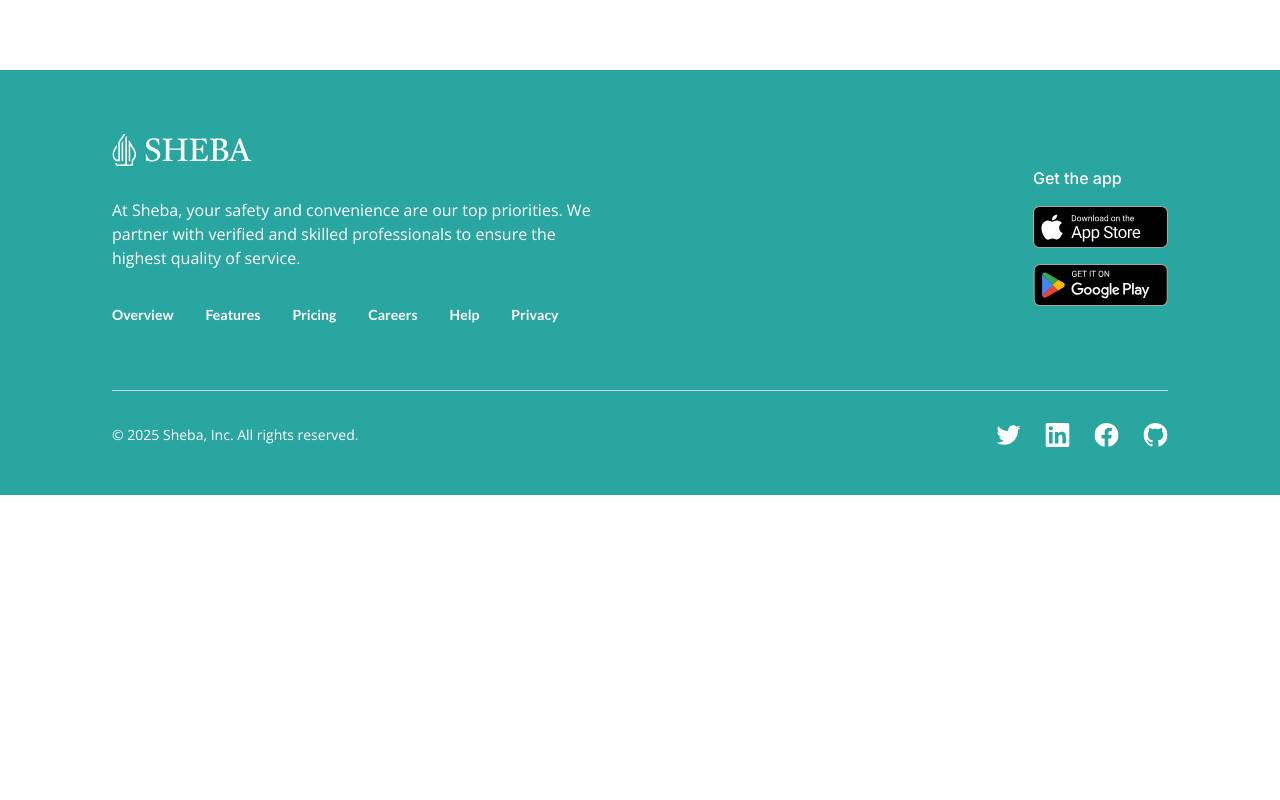
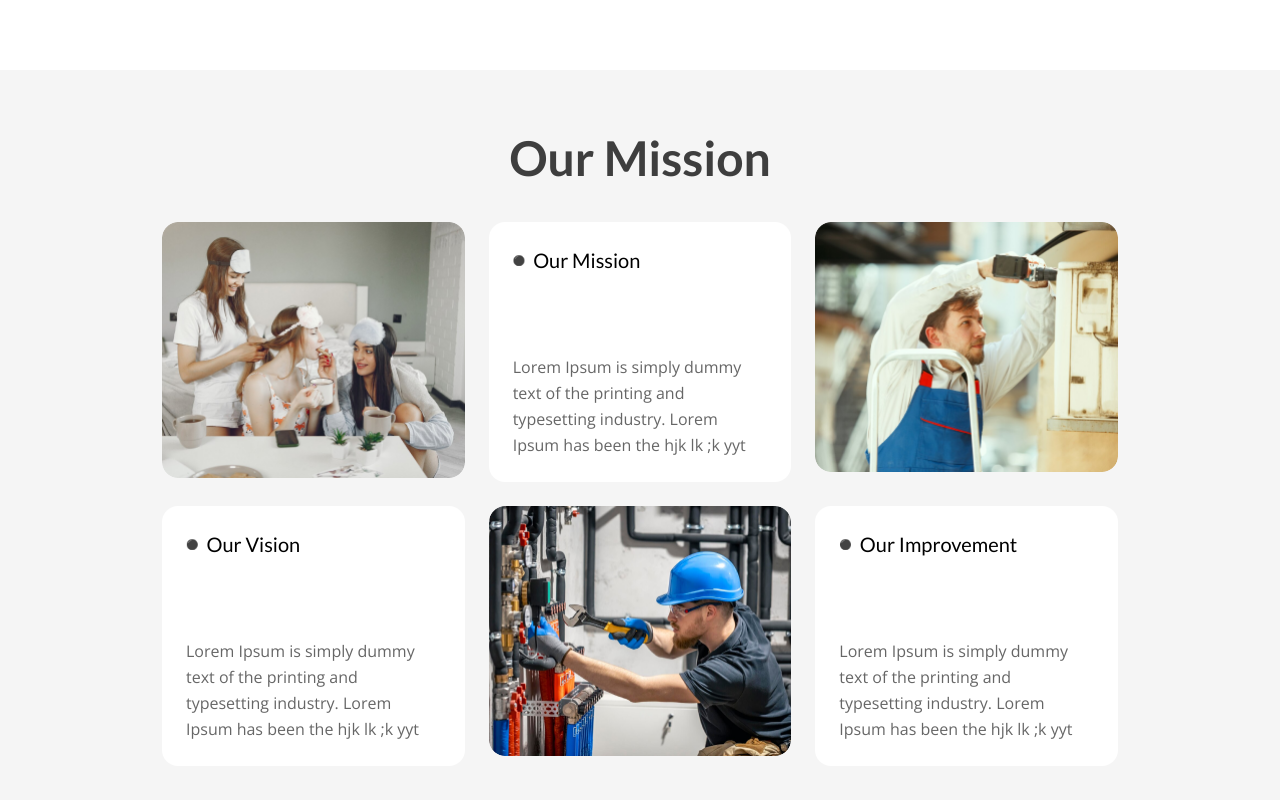
Before and after one commit to Biplob17h/AdhunikBD_NEXT, a Next.js app: page /about-us in a window 1280 px wide. Shown: the part 940-1740 px from the top of the page. Before the commit the page ends 1435 px from the top, so only its background shows below. Built offline with nearby package versions, Linux system fonts and the light colour scheme.

Commit message:
refactor AboutUsPage; add OurMissionSection for enhanced content presentation

```diff
--- a/src/app/about-us/page.jsx
+++ b/src/app/about-us/page.jsx
@@ -1,3 +1,4 @@
+import OurMissionSection from "@/components/screens/about/mission";
 import WhyShebaSection from "@/components/screens/about/why-sheba";
 import HeaderSection from "@/components/shared/header";
 
@@ -6,6 +7,7 @@ const AboutUsPage = () => {
     <>
       <HeaderSection title="About Us" links={["Home", "About Us"]} />
       <WhyShebaSection />
+      <OurMissionSection />
     </>
   );
 };
--- /dev/null
+++ b/src/components/screens/about/mission.jsx
@@ -0,0 +1,68 @@
+const OurMissionSection = () => {
+  return (
+    <section className="mb-16 bg-secondary py-8 xl:py-16">
+      <div className="container_fluid">
+        <div className="text-center">
+          <h2 className="text-3xl font-bold text-black/75 md:text-5xl">
+            Our Mission
+          </h2>
+        </div>
+        <div className="mx-auto mt-10 grid max-w-[956px] grid-cols-1 gap-6 md:grid-cols-2 lg:grid-cols-3">
+          <div>
+            <img
+              src="/images/about/vision.png"
+              className="w-full rounded-2xl object-cover"
+              alt="vision"
+            />
+          </div>
+          <div className="space-y-20 rounded-2xl bg-white p-6">
+            <h6 className="inline-flex items-center gap-2 text-xl font-medium text-black">
+              {" "}
+              <span className="text-[10px]">⚫</span> Our Mission
+            </h6>
+            <p className="text-base leading-[26px] text-black/60">
+              Lorem Ipsum is simply dummy text of the printing and typesetting
+              industry. Lorem Ipsum has been the hjk lk ;k yyt{" "}
+            </p>
+          </div>
+          <div>
+            <img
+              src="/images/about/mission.png"
+              className="w-full rounded-2xl object-cover"
+              alt="vision"
+            />
+          </div>
+          <div className="space-y-20 rounded-2xl bg-white p-6">
+            <h6 className="inline-flex items-center gap-2 text-xl font-medium text-black">
+              {" "}
+              <span className="text-[10px]">⚫</span> Our Vision
+            </h6>
+            <p className="text-base leading-[26px] text-black/60">
+              Lorem Ipsum is simply dummy text of the printing and typesetting
+              industry. Lorem Ipsum has been the hjk lk ;k yyt{" "}
+            </p>
+          </div>
+          <div>
+            <img
+              src="/images/about/improvement.png"
+              className="w-full rounded-2xl object-cover"
+              alt="vision"
+            />
+          </div>
+          <div className="space-y-20 rounded-2xl bg-white p-6">
+            <h6 className="inline-flex items-center gap-2 text-xl font-medium text-black">
+              {" "}
+              <span className="text-[10px]">⚫</span> Our Improvement
+            </h6>
+            <p className="text-base leading-[26px] text-black/60">
+              Lorem Ipsum is simply dummy text of the printing and typesetting
+              industry. Lorem Ipsum has been the hjk lk ;k yyt{" "}
+            </p>
+          </div>
+        </div>
+      </div>
+    </section>
+  );
+};
+
+export default OurMissionSection;
--- a/src/components/shared/header.jsx
+++ b/src/components/shared/header.jsx
@@ -19,7 +19,7 @@ const HeaderSection = ({ title, links = ["Home"] }) => {
 
             <ArrowRight className="inline-block h-5 w-5 p-1" />
 
-            <Link className="text-[#77A1D3]" href="/#">
+            <Link className="text-[#77A1D3]" href="#">
               {links[1]}
             </Link>
           </div>
```
